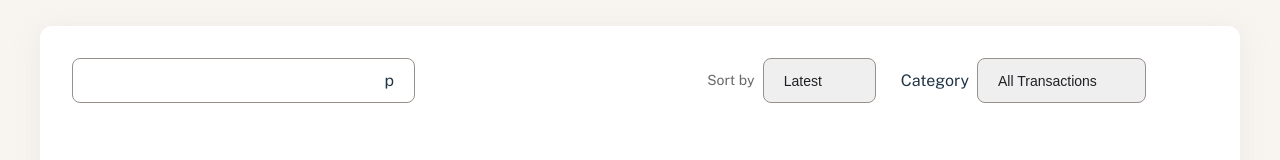
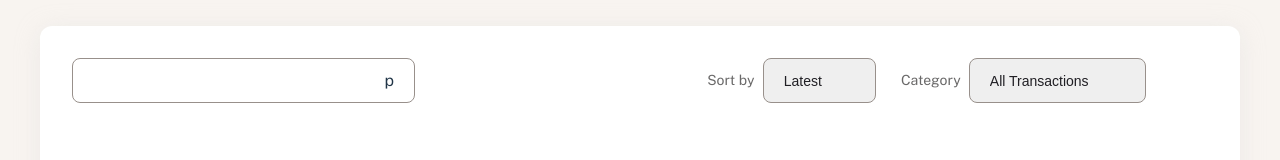
Before and after one commit to eddiemaceda11/Moneyhub, a React (Vite) app: page /transactions in a window 1280 px wide. Shown: the part 154-314 px from the top of the page. Built offline with nearby package versions, Linux system fonts and the light colour scheme.

Commit message:
Create styles for the .transactions_categories p element

```diff
--- a/src/features/Transactions/transactions.css
+++ b/src/features/Transactions/transactions.css
@@ -103,6 +103,14 @@
   height: 45px;
 }
 
+.transactions_categories p {
+  width: 60px;
+  height: 21px;
+  color: var(--color-grey-500);
+  font-size: 14px;
+  line-height: 150%;
+}
+
 .transactions_categories select {
   display: flex;
   gap: 4px;
```
